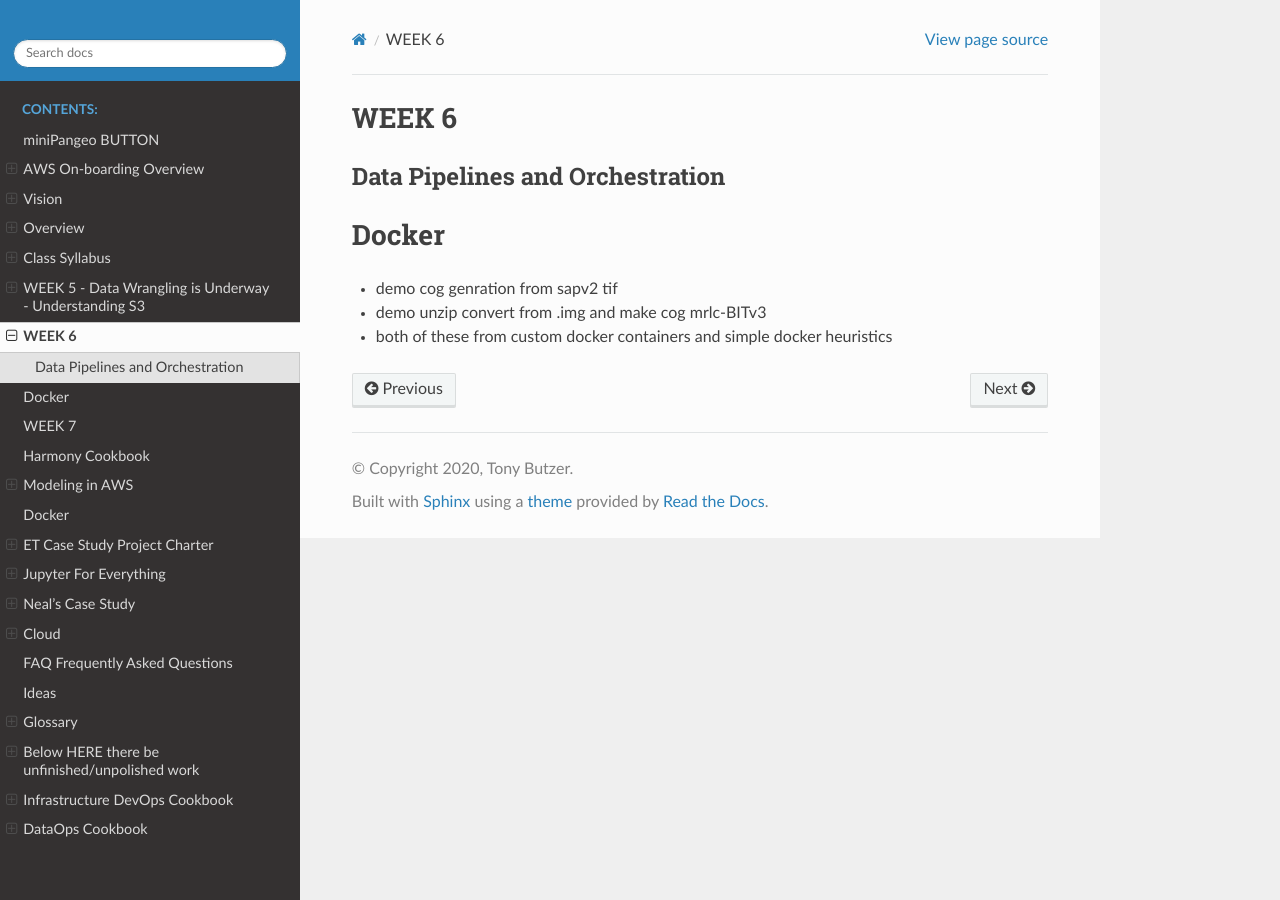
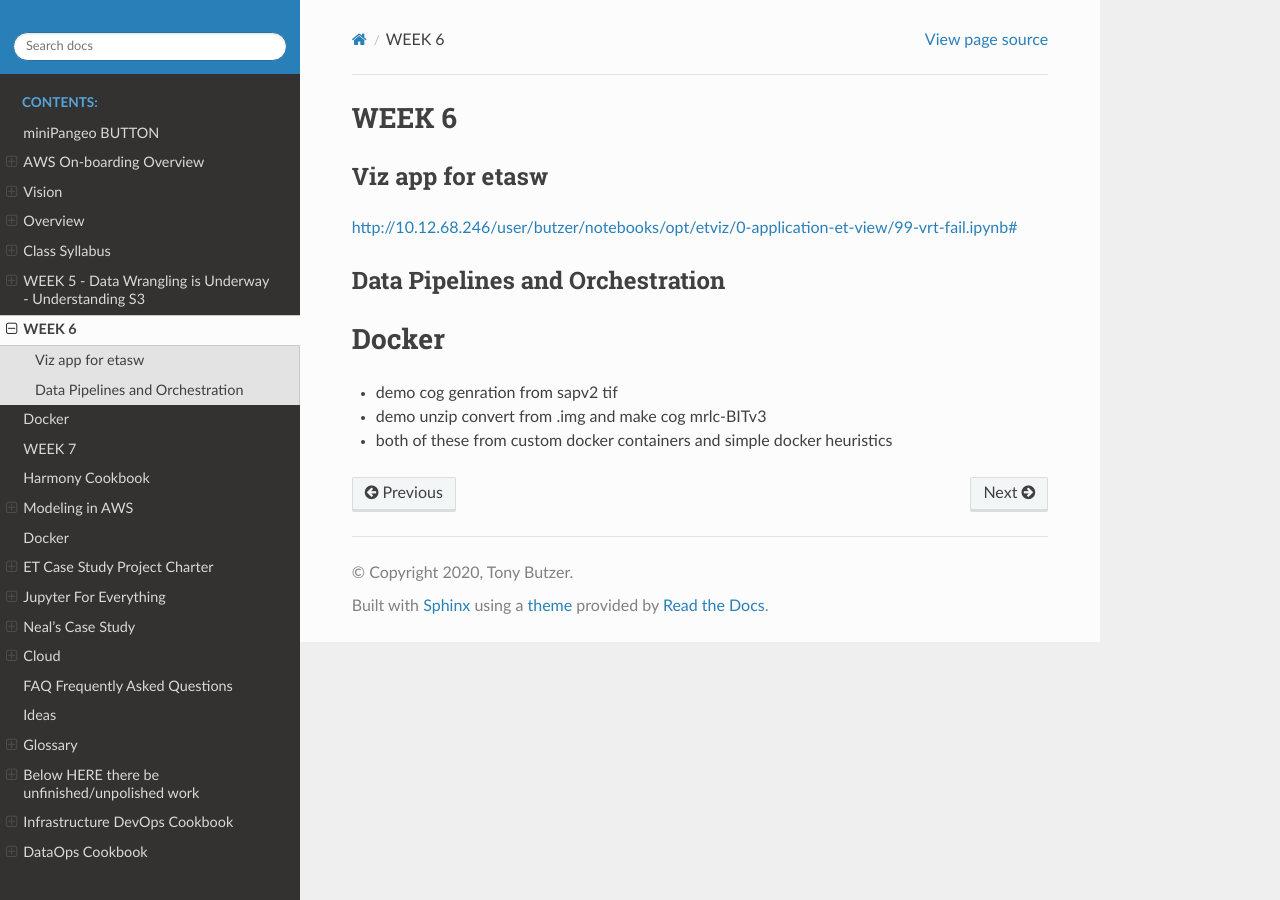
Before and after one commit to tonybutzer/harmony-docs, a Sphinx documentation site: the page built from documentation/source/06week.md, in a window 1280 px wide. Built offline with Sphinx 7.4.7 and the Read the Docs theme 2.0.0, drawn with Linux system fonts in a browser that asks for light colours; pages that are not in the unit, such as notebooks, are missing from menus.

Commit message:
automatic git update from Makefile

```diff
--- a/documentation/source/06week.md
+++ b/documentation/source/06week.md
@@ -1,5 +1,8 @@
 
 ## WEEK 6
+
+### Viz app for etasw
+[http://10.12.68.246/user/butzer/notebooks/opt/etviz/0-application-et-view/99-vrt-fail.ipynb#](http://10.12.68.246/user/butzer/notebooks/opt/etviz/0-application-et-view/99-vrt-fail.ipynb#)
 
 ### Data Pipelines and Orchestration
 
```
